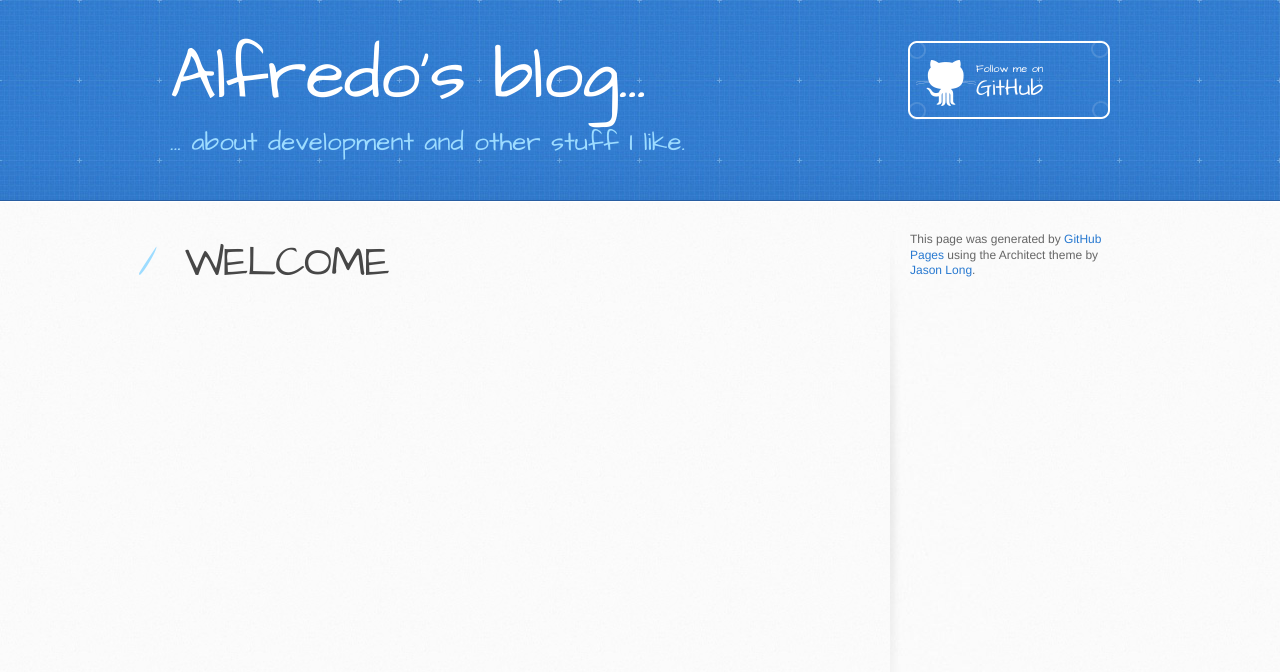
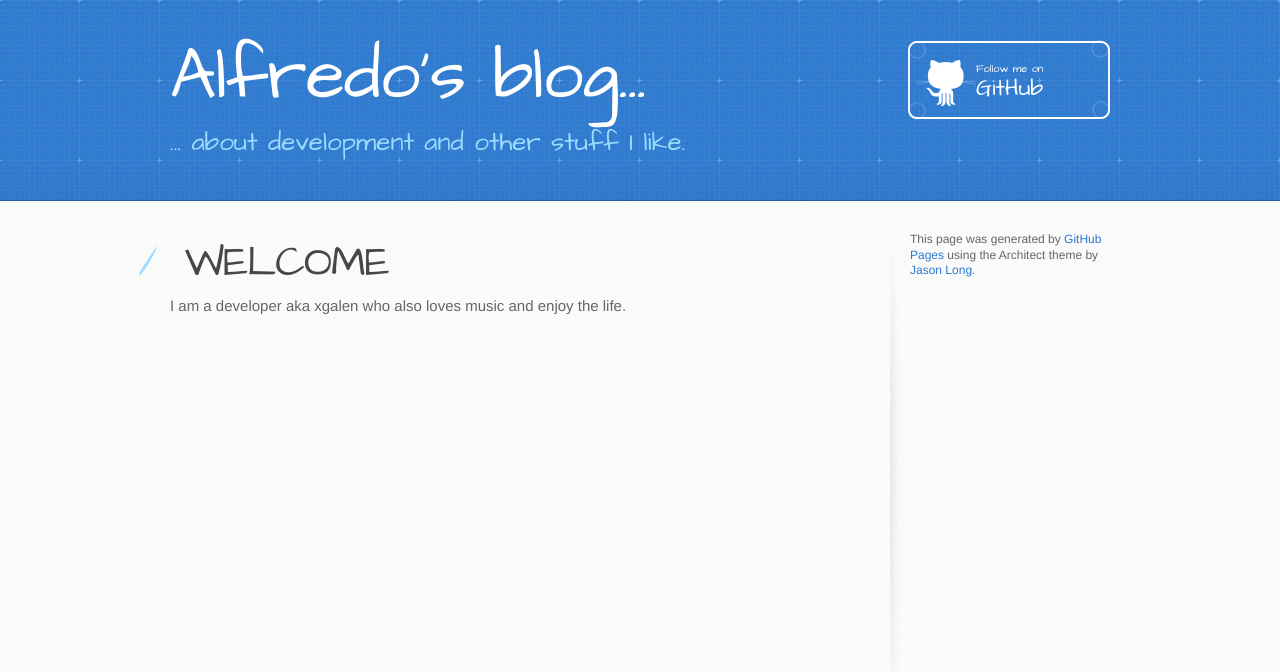
Before and after one commit to xgalen/xgalen.github.io, a plain HTML site: page index.html in a window 1280 px wide. Drawn offline with Linux system fonts and the light colour scheme.

Commit message:
Update index.html

```diff
--- a/index.html
+++ b/index.html
@@ -30,6 +30,9 @@
         <section id="main-content">
           <h1>
 <a id="welcome" class="anchor" href="#welcome" aria-hidden="true"><span aria-hidden="true" class="octicon octicon-link"></span></a>WELCOME</h1>
+          <p>
+            I am a developer aka xgalen who also loves music and enjoy the life.
+          </p>
         </section>
 
         <aside id="sidebar">
```
